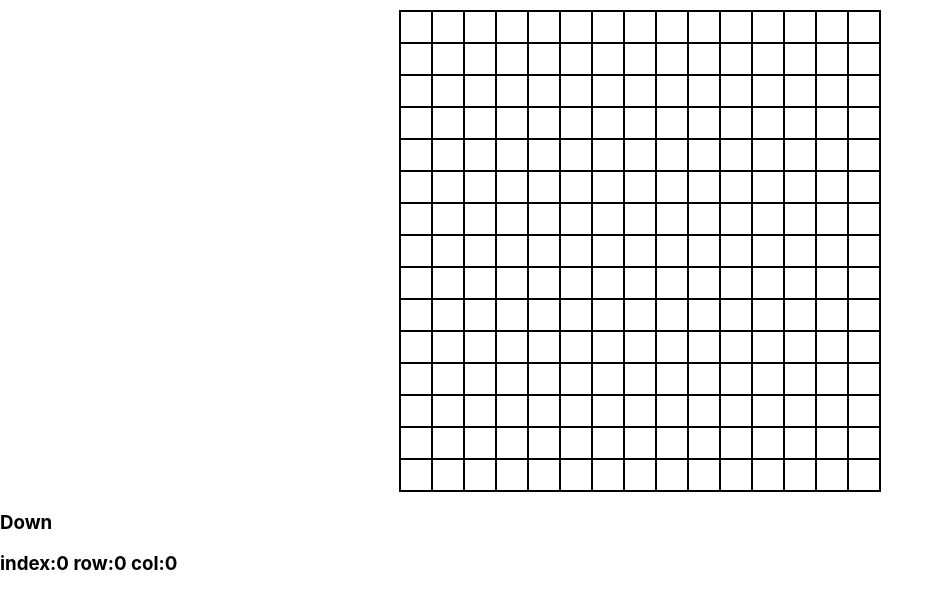
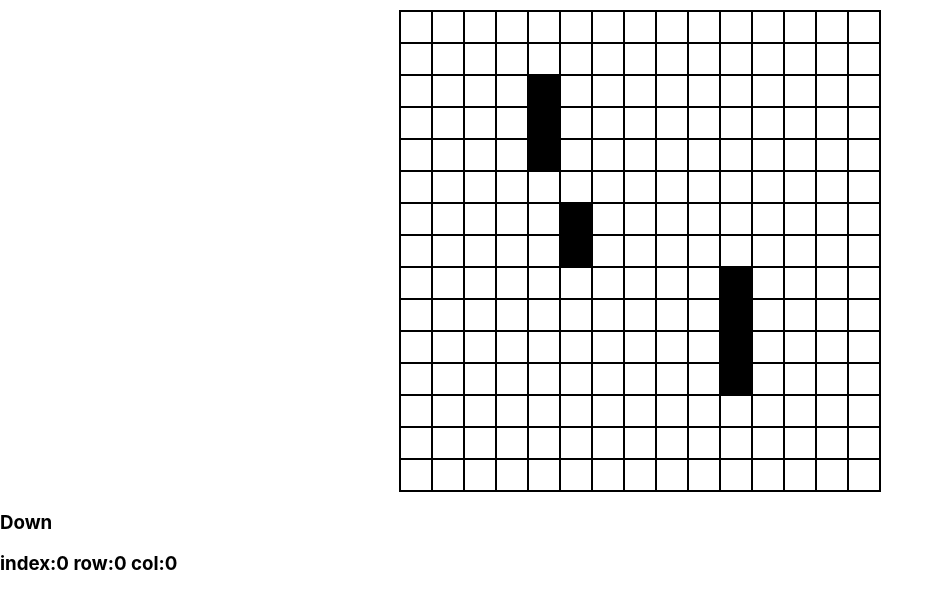
Before and after one commit to poozipotti/crooswordmaker, a React (Create React App) app: page / in a window 1280 px wide. Shown: the top 608 px of the page, without its empty margins (0-943 px from the left). Built offline with nearby package versions, Linux system fonts and the light colour scheme.

Commit message:
simple grid complete

```diff
--- a/src/App.tsx
+++ b/src/App.tsx
@@ -12,7 +12,28 @@ const AppContainer = styled.div`
 function App() {
   return (
     <AppContainer>
-      <Crossword />
+      <Crossword
+        inputString={
+          //sorry this is horrible it will be generated usually
+          // 0 for input 1 for black box
+           '000000000000000'
+          +'000000000000000'
+          +'000010000000000'
+          +'000010000000000'
+          +'000010000000000'
+          +'000000000000000'
+          +'000001000000000'
+          +'000001000000000'
+          +'000000000010000'
+          +'000000000010000'
+          +'000000000010000'
+          +'000000000010000'
+          +'000000000000000'
+          +'000000000000000'
+          +'000000000000000'
+        }
+
+      />
     </AppContainer>
   );
 }
--- a/src/components/Crossword/Crossworld.tsx
+++ b/src/components/Crossword/Crossworld.tsx
@@ -1,5 +1,5 @@
-import React, {useReducer,useState} from 'react';
-import styled from 'styled-components';
+import React, { useReducer, useState } from "react";
+import styled from "styled-components";
 
 const CrosswordContainer = styled.div`
   display: grid;
@@ -26,68 +26,107 @@ const SquareInput = styled.input`
     background-color: #aaaaff;
   }
 `;
-interface Props {}
+interface Props {
+  inputString: string;
+}
 
 interface State {
-  chars: string[]
-  lastChanged:number
-}
-const initialState:State = {
-  chars: new  Array(15*15).fill(''),
-  lastChanged: 0
-};
-type Actions = {
-  type:'SET_LETTER'
-  payload:{index:number,newVal:string}
+  chars: string[];
+  lastChanged: number;
 }
 
-function reducer(state:State, action:Actions) {
+const initialState: State = {
+  chars: new Array(15 * 15).fill(""),
+  lastChanged: 0,
+};
+
+type Actions = {
+  type: "SET_LETTER";
+  payload: { index: number; newVal: string };
+};
+
+function reducer(state: State, action: Actions) {
   switch (action.type) {
-    case 'SET_LETTER':
-      const {index,newVal} = action.payload
-      return {...state,lastChanged:index,chars: state.chars.map((elem,i)=>(i===index ? newVal: elem ))};
+    case "SET_LETTER":
+      const { index, newVal } = action.payload;
+      return {
+        ...state,
+        lastChanged: index,
+        chars: state.chars.map((elem, i) => (i === index ? newVal : elem)),
+      };
     default:
       throw new Error();
   }
 }
 
-export const Crossword: React.FC<Props> = props => {
-  const [state,dispatch] = useReducer(reducer,initialState)
-  const [isDown,setIsDown] = useState(true)
-  const getNextBox = (i:number):number => {
-    const accross= i < refs.length - 1  ?  i + 1 : i
-    const down= i < refs.length - 15  ?  i + 15 : i%15+1
-    return isDown ? down : accross
+export const Crossword: React.FC<Props> = (props) => {
+  const { inputString } = props;
+
+  if (inputString.length !== 15 * 15) {
+    throw new Error(
+      `input string is not the correct length it is ${
+        inputString.length
+      } instead of ${15 * 15} characters`
+    );
   }
-  const refs = Array.apply(null, new Array(15 * 15)).map(() => ((React.createRef())))
-  const inputs = Array.apply(null, new Array(15 * 15)).map((_elem, i) => (
+
+  const [state, dispatch] = useReducer(reducer, initialState);
+  const [isDown, setIsDown] = useState(true);
+
+  const getNextBox = (i: number): number => {
+    const accross = i < metaData.length - 1 ? i + 1 : i;
+    const down = i < metaData.length - 15 ? i + 15 : (i % 15) + 1;
+    return isDown ? down : accross;
+  };
+
+  const metaData = inputString
+    .split("")
+    .map((char) => ({
+      character: char,
+      ref: React.createRef<HTMLInputElement>(),
+    }));
+
+  const inputs = metaData.map((meta, i) => {
+    const { ref, character } = meta;
+    return character === "0" ? (
       <SquareInput
         type="text"
         maxLength={1}
         value={state.chars[i]}
-      ref={refs[i] as any}
-      onFocus={e =>{
-        e.target.select()
+        ref={ref}
+        onFocus={(e) => {
+          e.target.select();
         }}
-      onKeyUp={ e => {
-        if(e.keyCode !== 32){
-          (refs[getNextBox(i)].current as HTMLElement).focus()
+        onKeyDown={(e) => {
+          if (e.keyCode === 32) {
+            e.preventDefault();
+            setIsDown((state) => !state);
           }
         }}
-      onChange={e => {
-        if(e.target.value.match('[a-zA-Z]') && e.target.value !== '') {
-          dispatch({type:'SET_LETTER',payload:{index:i,newVal:e.target.value}})
+        onChange={(e) => {
+          e.preventDefault();
+          if (e.target.value.match("[a-za-z]") && e.target.value !== "") {
+            (metaData[getNextBox(i)].ref.current as HTMLElement)?.focus();
+            dispatch({
+              type: "SET_LETTER",
+              payload: { index: i, newVal: e.target.value.toUpperCase() },
+            });
           }
         }}
       />
-  ));
-  return <>
-    <CrosswordContainer {...props} onKeyDown={({keyCode})=>{keyCode === 32 && setIsDown((state)=>!state)}}>{inputs}</CrosswordContainer>
+    ) : (
+      <div />
+    );
+  });
+  return (
+    <>
+      <CrosswordContainer {...props}>{inputs}</CrosswordContainer>
+      <h3>{isDown ? "Down" : "Accross"}</h3>
       <h3>
-      {isDown ? 'Down' : 'Accross'}
-    </h3>
-    <h3>
-      {`index:${state.lastChanged} row:${Math.floor(state.lastChanged/15)} col:${state.lastChanged%15}`}
+        {`index:${state.lastChanged} row:${Math.floor(
+          state.lastChanged / 15
+        )} col:${state.lastChanged % 15}`}
       </h3>
     </>
+  );
 };
```
Lines whose indentation alone changed are shown as unchanged.
